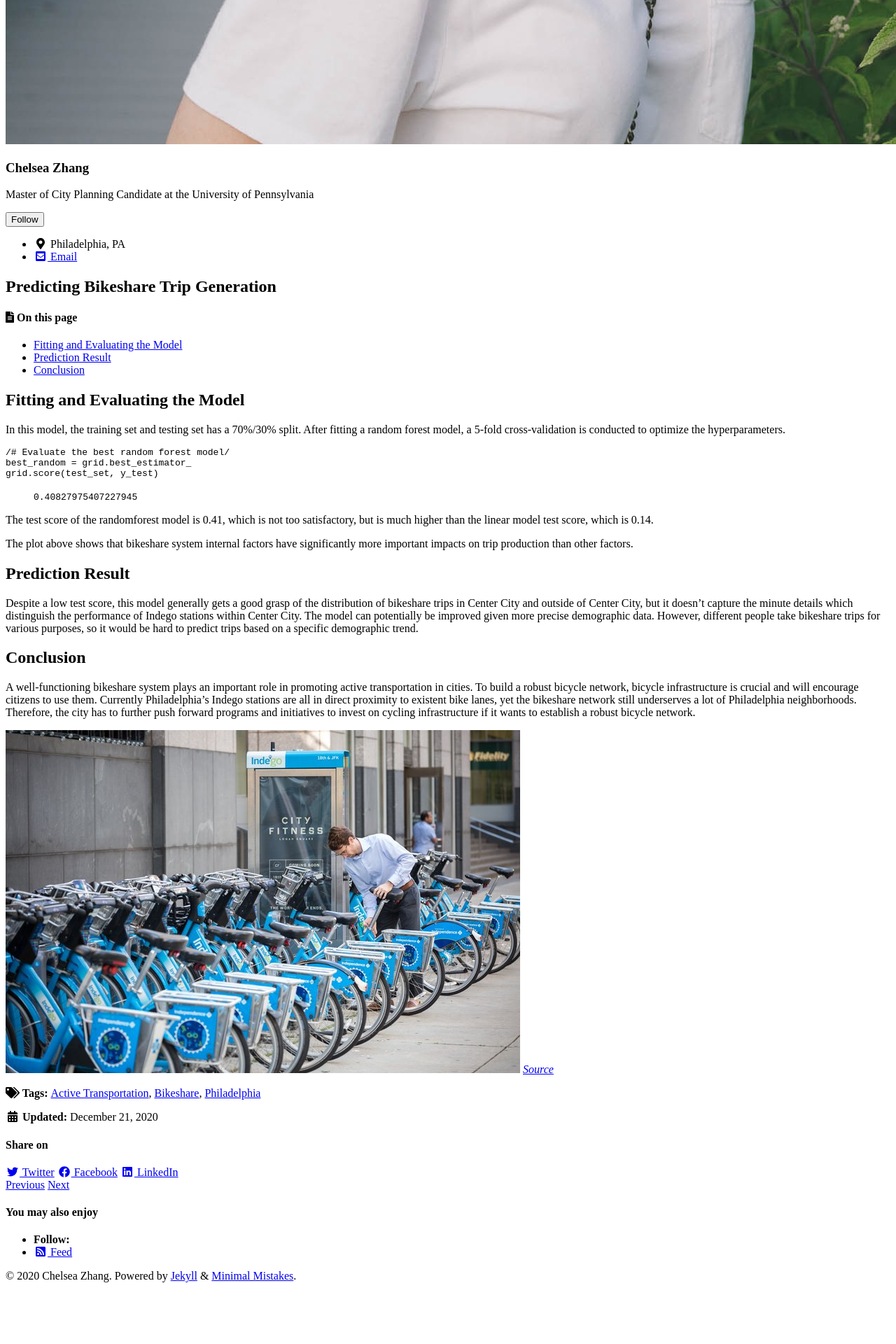
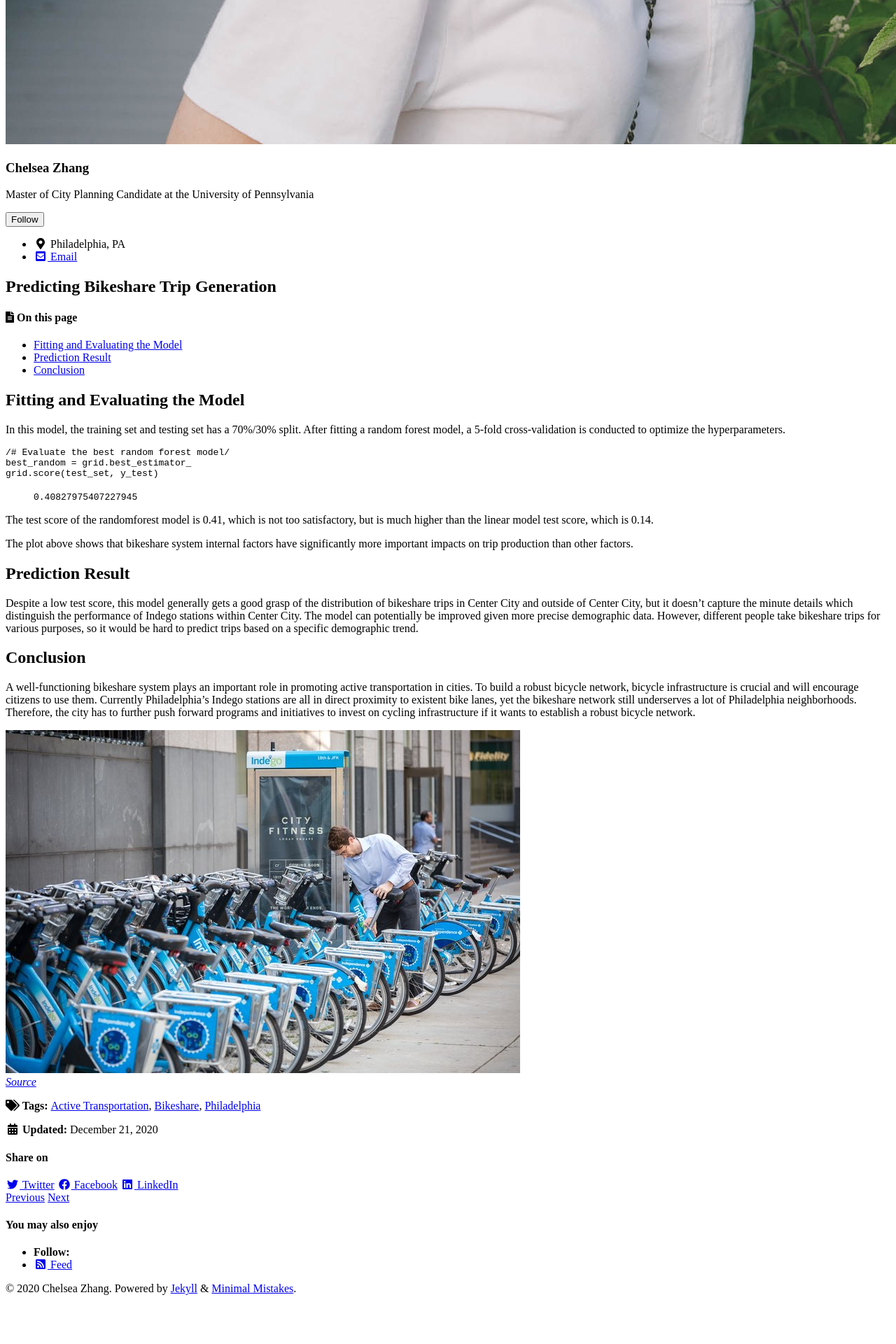
Before and after one commit to chelsang/MUSA550-final, a Jekyll site: the page built from _posts/2020-12-21-5-Predicting-Bikeshare-Trip-Generation.md, in a window 1280 px wide. Shown: the part 1629-3549 px from the top of the page at 70% size. Built offline with Jekyll 4.4.1, drawn with Linux system fonts in a browser that asks for light colours; cached includes are drawn as plain includes; nearby versions of some CDN libraries.

Commit message:
Update 2020-12-21-5-Predicting-Bikeshare-Trip-Generation.md

```diff
--- a/_posts/2020-12-21-5-Predicting-Bikeshare-Trip-Generation.md
+++ b/_posts/2020-12-21-5-Predicting-Bikeshare-Trip-Generation.md
@@ -40,5 +40,5 @@ Despite a low test score, this model generally gets a good grasp of the distribu
 
 A well-functioning bikeshare system plays an important role in promoting active transportation in cities. To build a robust bicycle network, bicycle infrastructure is crucial and will encourage citizens to use them. Currently Philadelphia's Indego stations are all in direct proximity to existent bike lanes, yet the bikeshare network still underserves a lot of Philadelphia neighborhoods. Therefore, the city has to further push forward programs and initiatives to invest on cycling infrastructure if it wants to establish a robust bicycle network.
 
-![indego_photo](https://raw.githubusercontent.com/chelsang/MUSA550-final/master/assets/images/indego_photo.jpg)
+![indego_photo](https://raw.githubusercontent.com/chelsang/MUSA550-final/master/assets/images/indego_photo.jpg)<br>
 *[Source](https://www.phillyvoice.com/indego-bike-share-philadelphia-rate-increase-spring-minimum-age/)*
```
